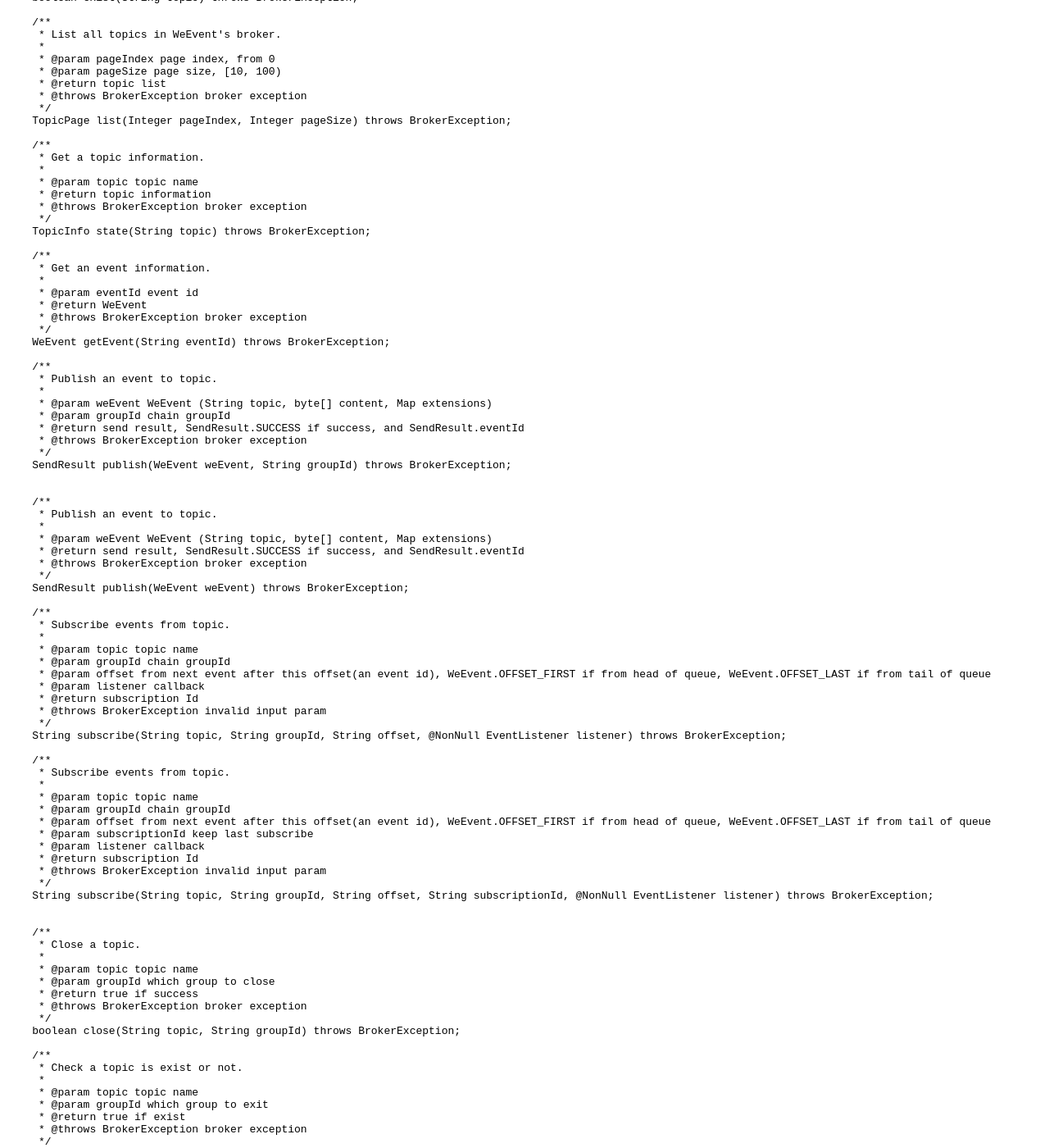
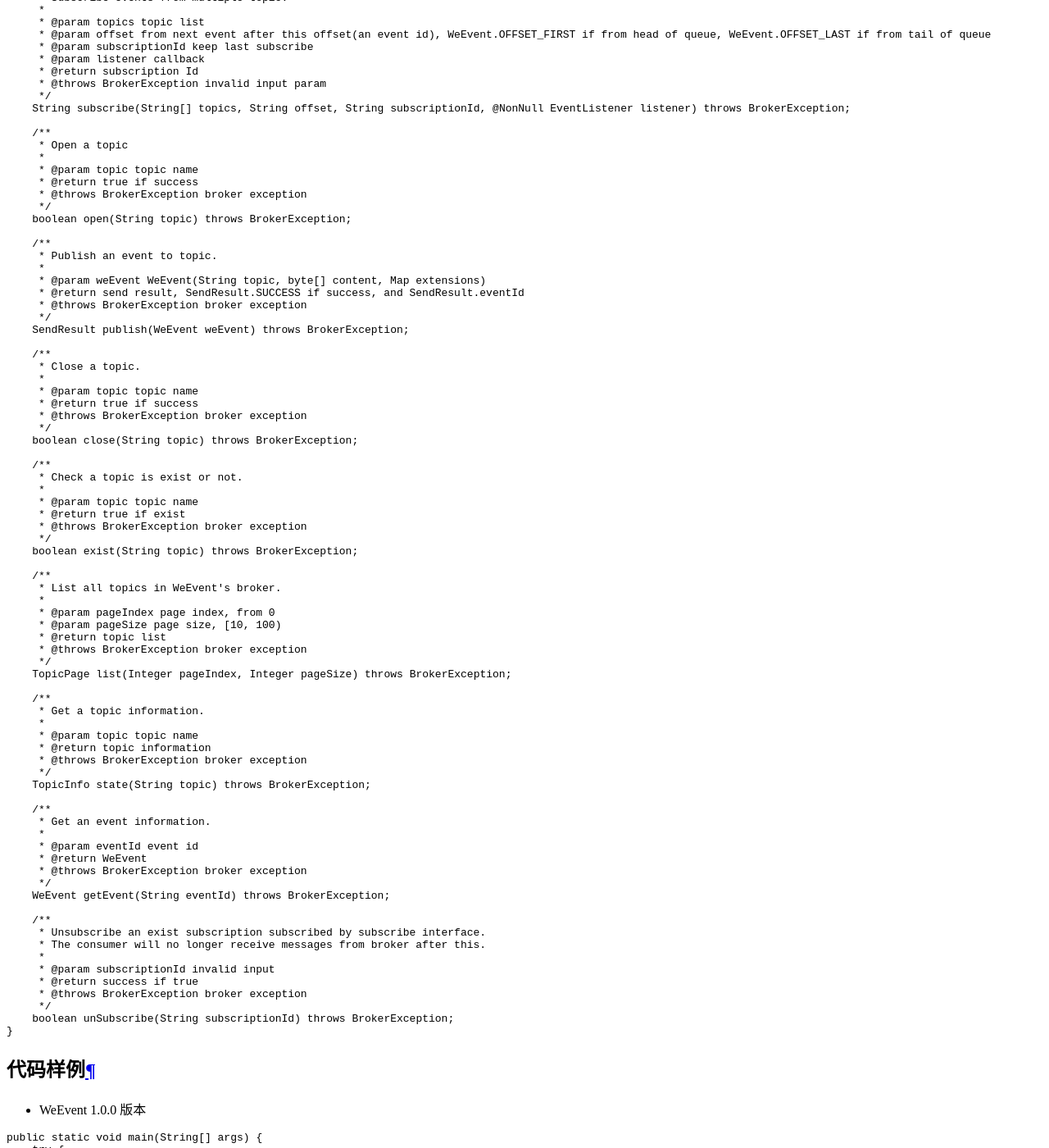
Before and after one commit to WeBankBlockchain/WeEvent-docs, a Sphinx documentation site: the page built from docs/protocal/javasdk.md, in a window 1280 px wide and 1400 px high, scrolled down 2556 px. Shown: the whole window at 82% size. Built offline with Sphinx 7.4.7 and the Read the Docs theme 2.0.0, drawn with Linux system fonts in a browser that asks for light colours; some of the changed text lies outside the part shown.

````diff
--- a/docs/protocal/javasdk.md
+++ b/docs/protocal/javasdk.md
@@ -44,16 +44,29 @@
     }
 
     /**
+     * Get the client handler of WeEvent's broker with custom groupId and url.
+     *
+     * @param brokerUrl WeEvent's broker url, like http://localhost:8080/weevent
+     * @param groupId groupId
+     * @return IWeEventClient WeEventClient struct
+     * @throws BrokerException broker exception
+     */
+    static IWeEventClient build(String brokerUrl, String groupId) throws BrokerException {
+        return new WeEventClient(brokerUrl, groupId);
+    }
+
+    /**
      * Get the client handler of WeEvent's broker custom url and account authorization.
      *
      * @param brokerUrl WeEvent's broker url, like http://localhost:8080/weevent
+     * @param groupId groupId
      * @param userName account name
      * @param password password
      * @return IWeEventClient WeEventClient struct
      * @throws BrokerException broker exception
      */
-    static IWeEventClient build(String brokerUrl, String userName, String password) throws BrokerException {
-        return new WeEventClient(brokerUrl, userName, password);
+    static IWeEventClient build(String brokerUrl, String groupId, String userName, String password) throws BrokerException {
+        return new WeEventClient(brokerUrl, groupId, userName, password);
     }
 
     /**
@@ -87,16 +100,39 @@
     String subscribe(String topic, String offset, @NonNull EventListener listener) throws BrokerException;
 
     /**
-     * Unsubscribe an exist subscription subscribed by subscribe interface.
-     * The consumer will no longer receive messages from broker after this.
+     * Subscribe events from topic.
      *
-     * @param subscriptionId invalid input
-     * @return success if true
-     * @throws BrokerException broker exception
+     * @param topic topic name
+     * @param offset from next event after this offset(an event id), WeEvent.OFFSET_FIRST if from head of queue, WeEvent.OFFSET_LAST if from tail of queue
+     * @param subscriptionId keep last subscribe
+     * @param listener callback
+     * @return subscription Id
+     * @throws BrokerException invalid input param
      */
+    String subscribe(String topic, String offset, String subscriptionId, @NonNull EventListener listener) throws BrokerException;
 
-    boolean unSubscribe(String subscriptionId) throws BrokerException;
+    /**
+     * Subscribe events from multiple topic.
+     *
+     * @param topics topic list
+     * @param offset from next event after this offset(an event id), WeEvent.OFFSET_FIRST if from head of queue, WeEvent.OFFSET_LAST if from tail of queue
+     * @param listener callback
+     * @return subscription Id
+     * @throws BrokerException invalid input param
+     */
+    String subscribe(String[] topics, String offset, @NonNull EventListener listener) throws BrokerException;
 
+    /**
+     * Subscribe events from multiple topic.
+     *
+     * @param topics topic list
+     * @param offset from next event after this offset(an event id), WeEvent.OFFSET_FIRST if from head of queue, WeEvent.OFFSET_LAST if from tail of queue
+     * @param subscriptionId keep last subscribe
+     * @param listener callback
+     * @return subscription Id
+     * @throws BrokerException invalid input param
+     */
+    String subscribe(String[] topics, String offset, String subscriptionId, @NonNull EventListener listener) throws BrokerException;
 
     /**
      * Open a topic
@@ -154,112 +199,14 @@
     WeEvent getEvent(String eventId) throws BrokerException;
 
     /**
-     * Publish an event to topic.
+     * Unsubscribe an exist subscription subscribed by subscribe interface.
+     * The consumer will no longer receive messages from broker after this.
      *
-     * @param weEvent WeEvent (String topic, byte[] content, Map extensions)
-     * @param groupId chain groupId
-     * @return send result, SendResult.SUCCESS if success, and SendResult.eventId
+     * @param subscriptionId invalid input
+     * @return success if true
      * @throws BrokerException broker exception
      */
-    SendResult publish(WeEvent weEvent, String groupId) throws BrokerException;
-
-
-    /**
-     * Publish an event to topic.
-     *
-     * @param weEvent WeEvent (String topic, byte[] content, Map extensions)
-     * @return send result, SendResult.SUCCESS if success, and SendResult.eventId
-     * @throws BrokerException broker exception
-     */
-    SendResult publish(WeEvent weEvent) throws BrokerException;
-
-    /**
-     * Subscribe events from topic.
-     *
-     * @param topic topic name
-     * @param groupId chain groupId
-     * @param offset from next event after this offset(an event id), WeEvent.OFFSET_FIRST if from head of queue, WeEvent.OFFSET_LAST if from tail of queue
-     * @param listener callback
-     * @return subscription Id
-     * @throws BrokerException invalid input param
-     */
-    String subscribe(String topic, String groupId, String offset, @NonNull EventListener listener) throws BrokerException;
-
-    /**
-     * Subscribe events from topic.
-     *
-     * @param topic topic name
-     * @param groupId chain groupId
-     * @param offset from next event after this offset(an event id), WeEvent.OFFSET_FIRST if from head of queue, WeEvent.OFFSET_LAST if from tail of queue
-     * @param subscriptionId keep last subscribe
-     * @param listener callback
-     * @return subscription Id
-     * @throws BrokerException invalid input param
-     */
-    String subscribe(String topic, String groupId, String offset, String subscriptionId, @NonNull EventListener listener) throws BrokerException;
-
-
-    /**
-     * Close a topic.
-     *
-     * @param topic topic name
-     * @param groupId which group to close
-     * @return true if success
-     * @throws BrokerException broker exception
-     */
-    boolean close(String topic, String groupId) throws BrokerException;
-
-    /**
-     * Check a topic is exist or not.
-     *
-     * @param topic topic name
-     * @param groupId which group to exit
-     * @return true if exist
-     * @throws BrokerException broker exception
-     */
-    boolean exist(String topic, String groupId) throws BrokerException;
-
-    /**
-     * Open a topic.
-     *
-     * @param topic topic name
-     * @param groupId which group to open
-     * @return true if success
-     * @throws BrokerException broker exception
-     */
-    boolean open(String topic, String groupId) throws BrokerException;
-
-    /**
-     * List all topics in WeEvent's broker.
-     *
-     * @param pageIndex page index, from 0
-     * @param pageSize page size, [10, 100)
-     * @param groupId chain group
-     * @return topic list
-     * @throws BrokerException broker exception
-     */
-    TopicPage list(Integer pageIndex, Integer pageSize, String groupId) throws BrokerException;
-
-    /**
-     * Get a topic information.
-     *
-     * @param topic topic name
-     * @param groupId chain group
-     * @return topic information
-     * @throws BrokerException broker exception
-     */
-    TopicInfo state(String topic, String groupId) throws BrokerException;
-
-    /**
-     * Get an event information.
-     *
-     * @param eventId event id
-     * @param groupId chain group
-     * @return WeEvent
-     * @throws BrokerException broker exception
-     */
-    WeEvent getEvent(String eventId, String groupId) throws BrokerException;
-
+    boolean unSubscribe(String subscriptionId) throws BrokerException;
 }
 
 
@@ -271,19 +218,19 @@
 ```java
 public static void main(String[] args) {
     try {
-        IWeEventClient client = IWeEventClient.build("http://localhost:8080/weevent");
+        String groupId = "1";
+        IWeEventClient client = IWeEventClient.build("http://localhost:8080/weevent", groupId);
 
-        String groupId = "1";
         String topicName = "com.weevent.test";
         // open 一个"com.weevent.test"的主题
-        client.open(topicName,groupId);
+        client.open(topicName);
 
         // 用户自定义拓展必须以weevent-开头，可选参数。
         Map<String, String> extensions = new HashMap<>();
         extensions.put("weevent-format", "json");
         // publish接口的参数分别是主题Topic、群组Id、事件内容Content、扩展字段
         WeEvent weEvent = new WeEvent(topicName,"{\"hello\":\" wolrd\"}".getBytes(),extensions);
-        SendResult sendResult = client.publish(weEvent, groupId);
+        SendResult sendResult = client.publish(weEvent);
         System.out.println(sendResult);
     } catch (BrokerException e) {
         e.printStackTrace();
````
Also changed, not shown: other parts of docs/protocal/javasdk.md (+10 -1 lines), docs/protocal/jsonrpc.md (+10 -0 lines), docs/protocal/restful.md (+41 -0 lines).
